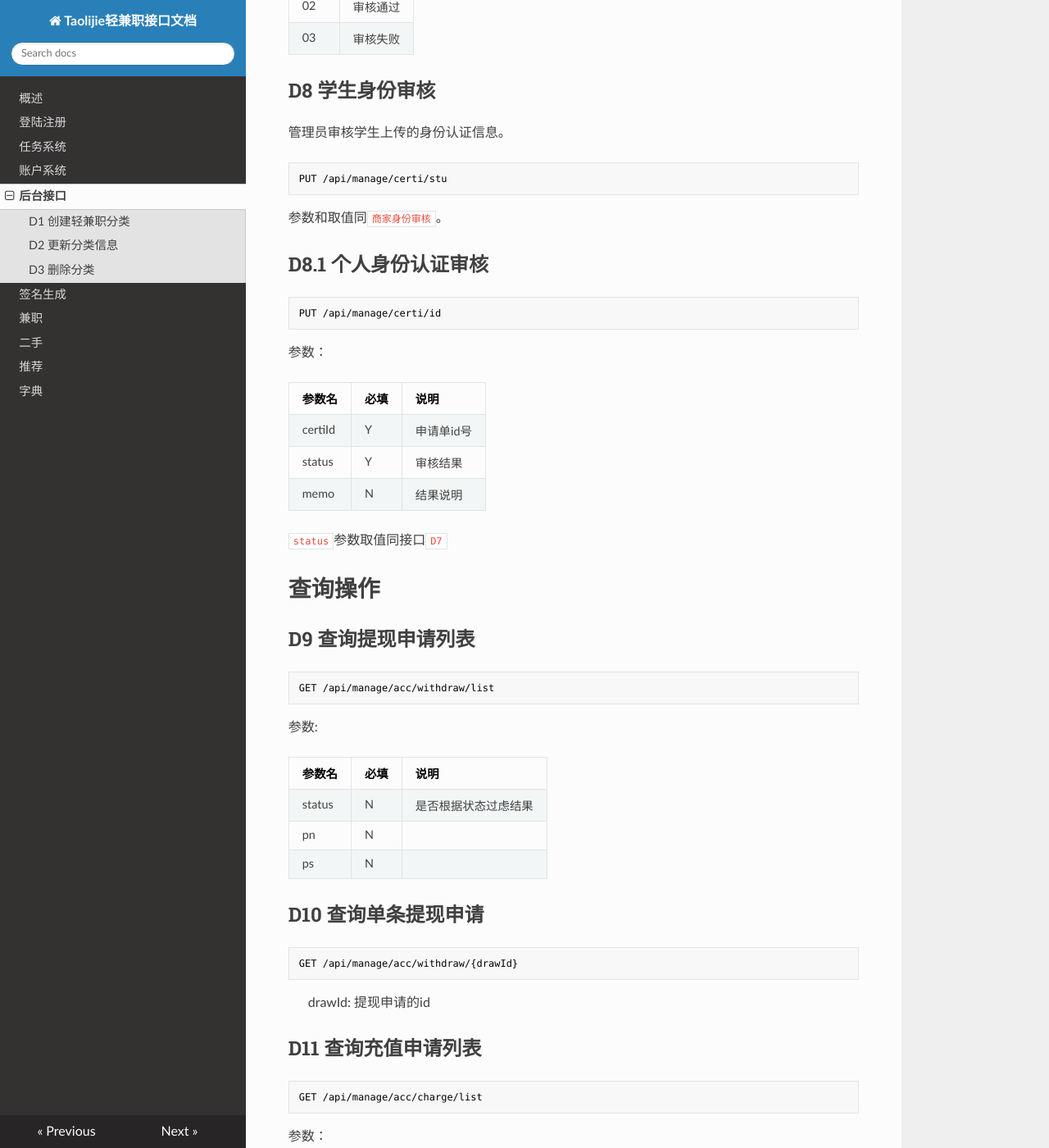
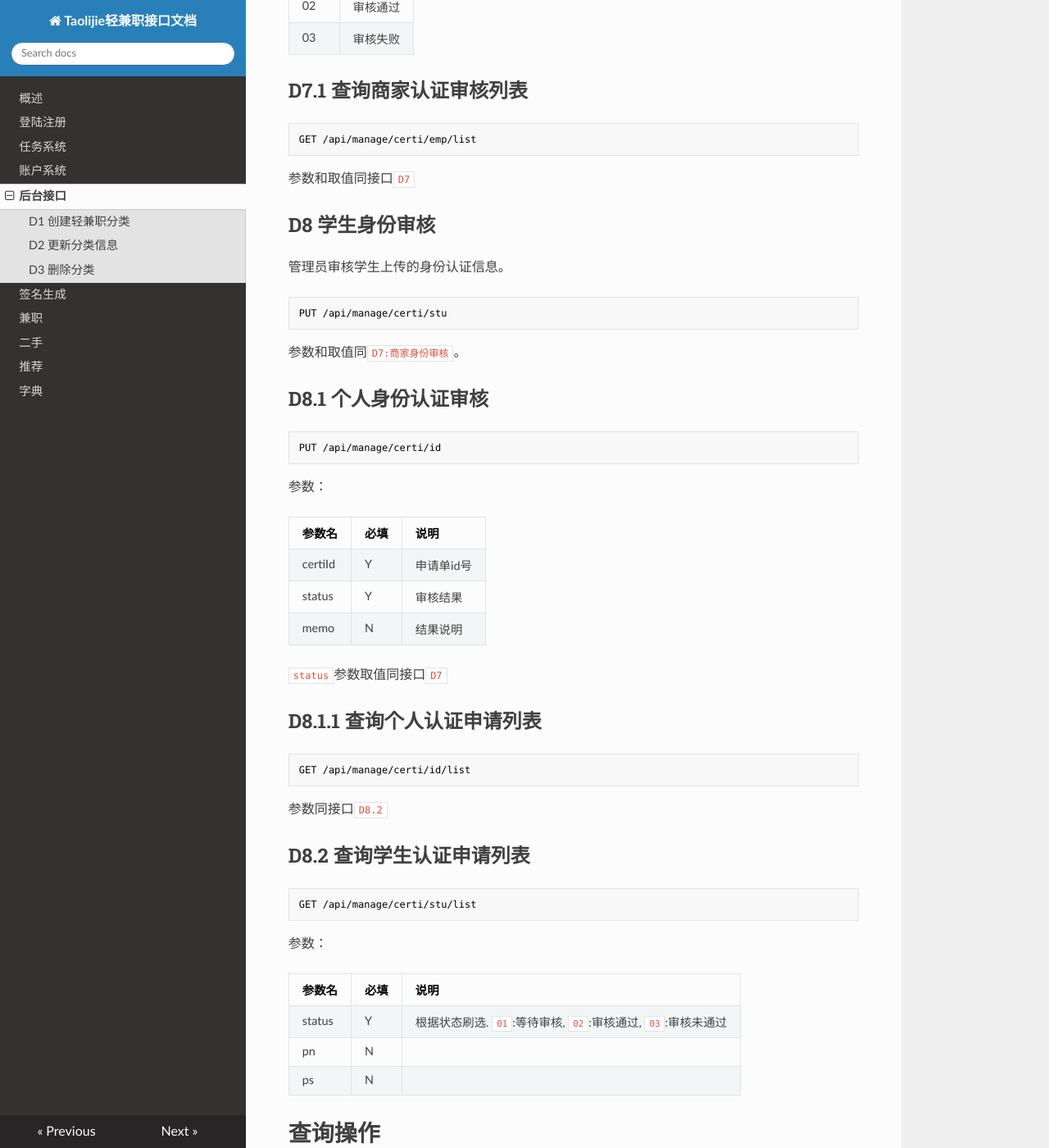
Before and after one commit to wanghongfei/tlj-quest-docs, an MkDocs documentation site: the page built from docs/admin.md, in a window 1280 px wide and 1400 px high, scrolled down 4856 px. Shown: the whole window at 82% size. Built offline with MkDocs 1.6.1, drawn with Linux system fonts in a browser that asks for light colours; nearby versions of some CDN libraries; old or Windows-style settings are respelled for this version of MkDocs.

Commit message:
添加几个查询接口

````diff
--- a/docs/admin.md
+++ b/docs/admin.md
@@ -204,6 +204,16 @@ PUT /api/manage/certi/emp
 | 02   | 审核通过 |
 | 03   | 审核失败 |
 
+## D7.1 查询商家认证审核列表
+
+```
+GET /api/manage/certi/emp/list
+```
+
+参数和取值同接口`D7`
+
+
+
 ## D8 学生身份审核
 
 管理员审核学生上传的身份认证信息。
@@ -212,7 +222,7 @@ PUT /api/manage/certi/emp
 PUT /api/manage/certi/stu
 ```
 
-参数和取值同`商家身份审核`。
+参数和取值同`D7:商家身份审核`。
 
 
 
@@ -231,6 +241,32 @@ PUT /api/manage/certi/id
 | memo    | N    | 结果说明   |
 
 `status`参数取值同接口`D7`
+
+
+
+## D8.1.1 查询个人认证申请列表
+
+```
+GET /api/manage/certi/id/list
+```
+
+参数同接口`D8.2`
+
+
+
+## D8.2 查询学生认证申请列表
+
+```
+GET /api/manage/certi/stu/list
+```
+
+参数：
+
+| 参数名    | 必填   | 说明                                       |
+| ------ | ---- | ---------------------------------------- |
+| status | Y    | 根据状态刷选. `01`:等待审核, `02`:审核通过, `03`:审核未通过 |
+| pn     | N    |                                          |
+| ps     | N    |                                          |
 
 # 查询操作
 
````
Also changed, not shown: docs/acc.md (+8 -6 lines), docs/index.md (+7 -2 lines), index.html (+19 -11 lines), sitemap.xml (+10 -10 lines), 3 other files.
